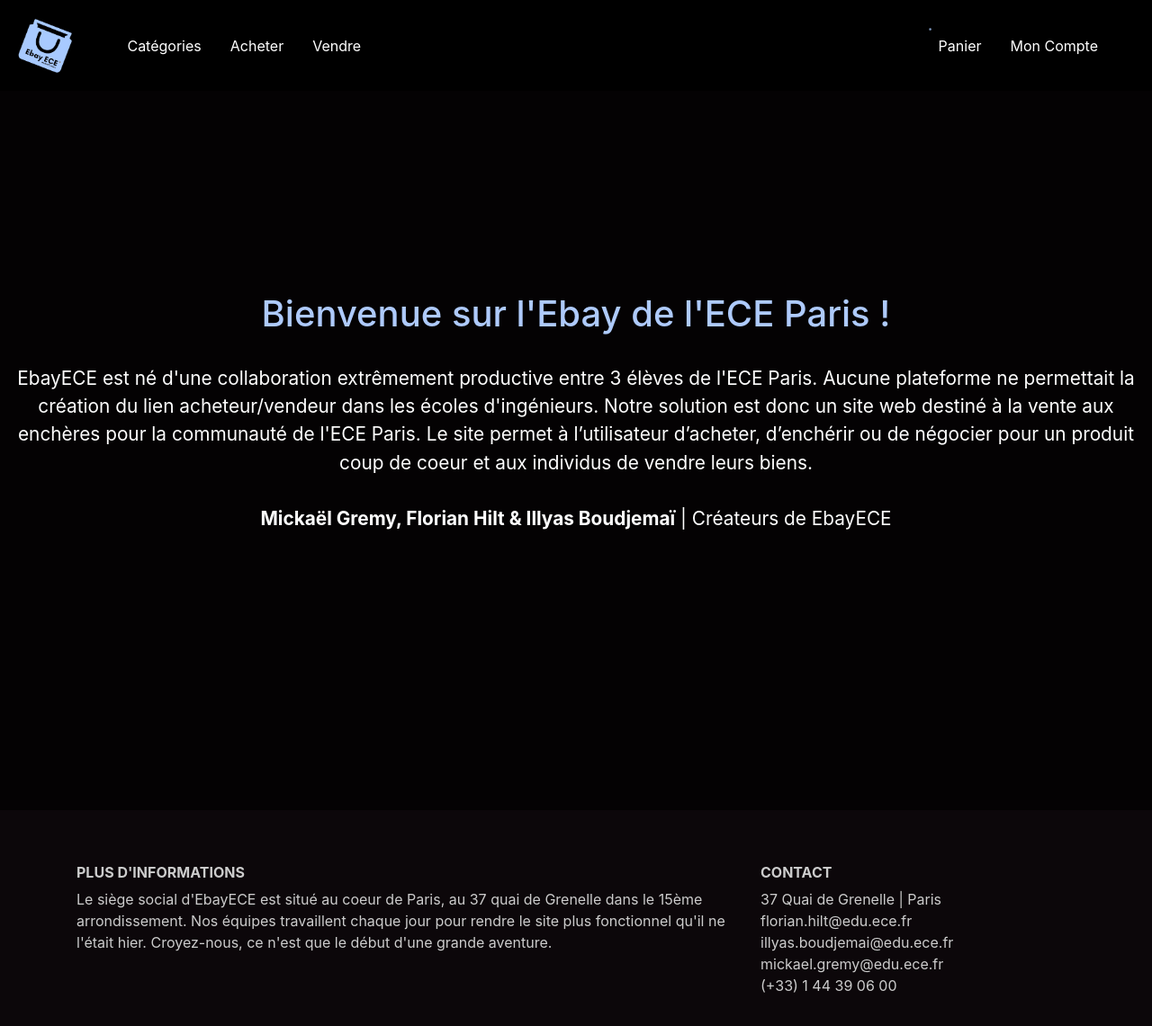
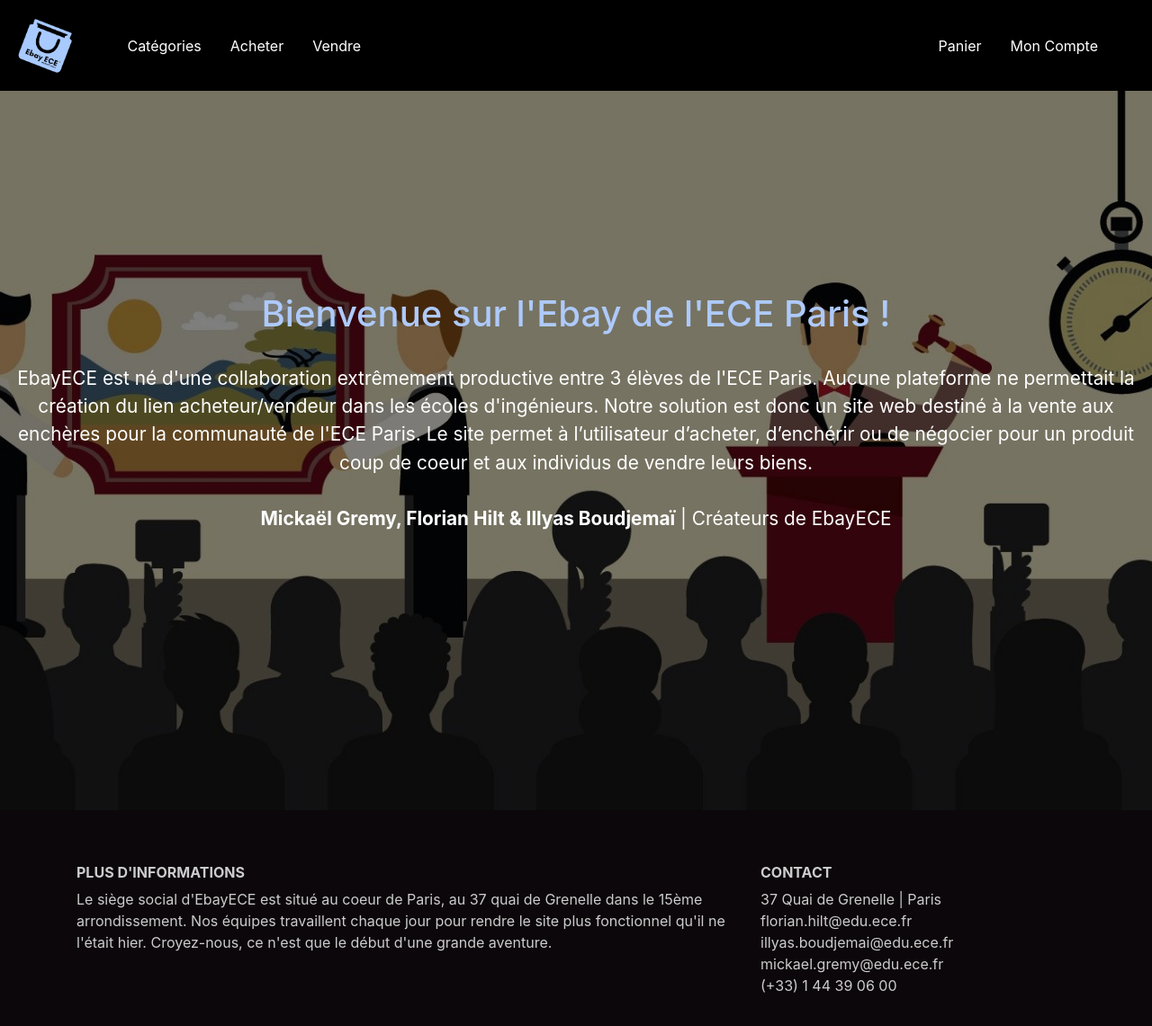
Before and after one commit to MickaelGremy/ProjetPiscine2020, a PHP site: page /home.html in a window 1280 px wide. Shown: the top 1141 px of the page at 90% size. Run offline with PHP 8.4, Linux system fonts and the light colour scheme.

Commit message:
Bckgd image maj

```diff
--- a/home.css
+++ b/home.css
@@ -10,6 +10,7 @@ body
     background-size:cover;
     background-position: center;
     position:relative;
+    background-image: url(background.jpg);
 }
 
 .overlay
@@ -19,7 +20,7 @@ body
     min-width: 100%;
     left: 0px;
     top: 0px;
-    background-color: rgba(0, 0, 0, 0.7);
+    background-color: rgba(0, 0, 0, 0.5);
 }
 
 .description
--- a/home.html
+++ b/home.html
@@ -49,8 +49,8 @@
 
             <div class="navbar-end" id="main-navigation">
             <ul class="navbar-nav">
-                <img src="EbayECE.jpg" height="3" width="auto"><li class="nav-item"><a class="nav-link" href="#">Panier</a></li>
-                <li class="nav-item"><a class="nav-link" href="#">Mon Compte</a></li>
+               <li class="nav-item"><a class="nav-link" href="#">Panier</a></li>
+               <li><a class="nav-link" href="#"><i class="fa fa-envelope"></i>Mon Compte</a></li>
             </ul>
             </div>
         </nav>
```
Also changed, not shown: background.jpg (added), shopping-cart.png (added), user.png (added).
